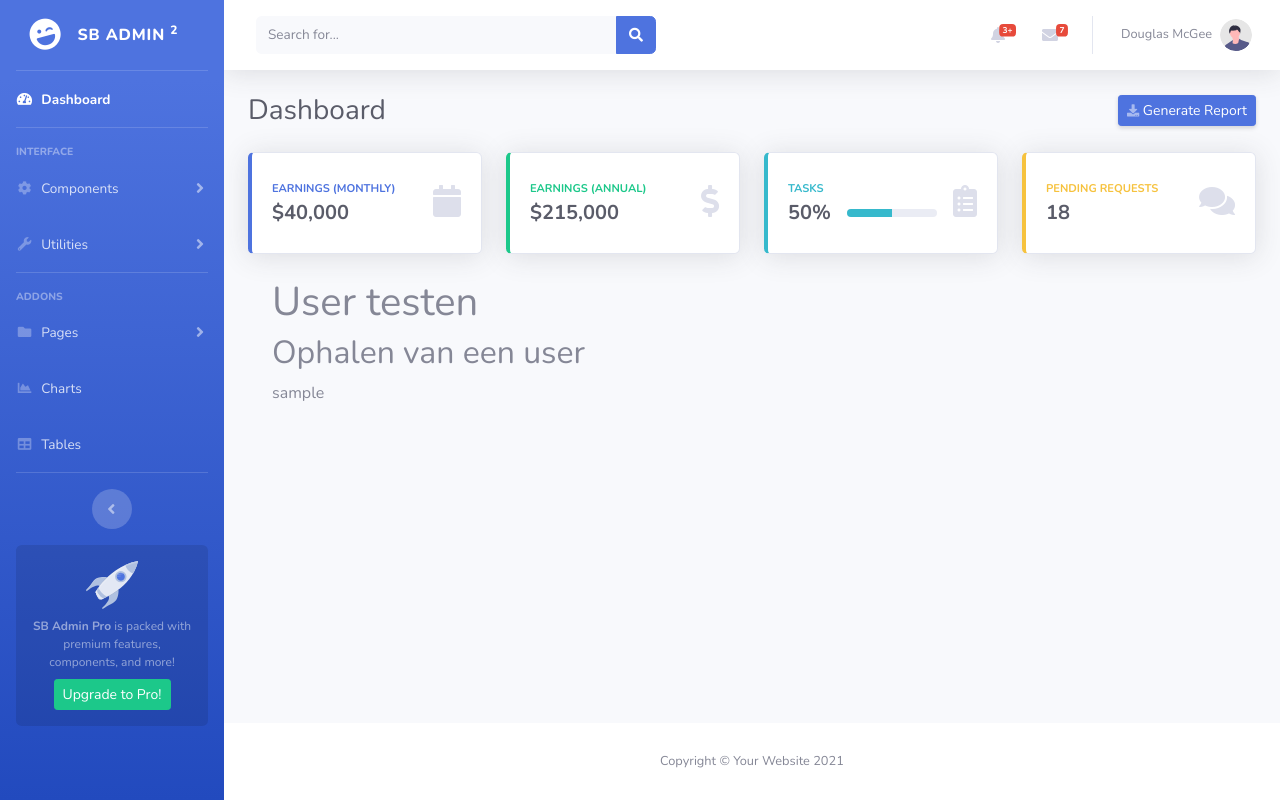
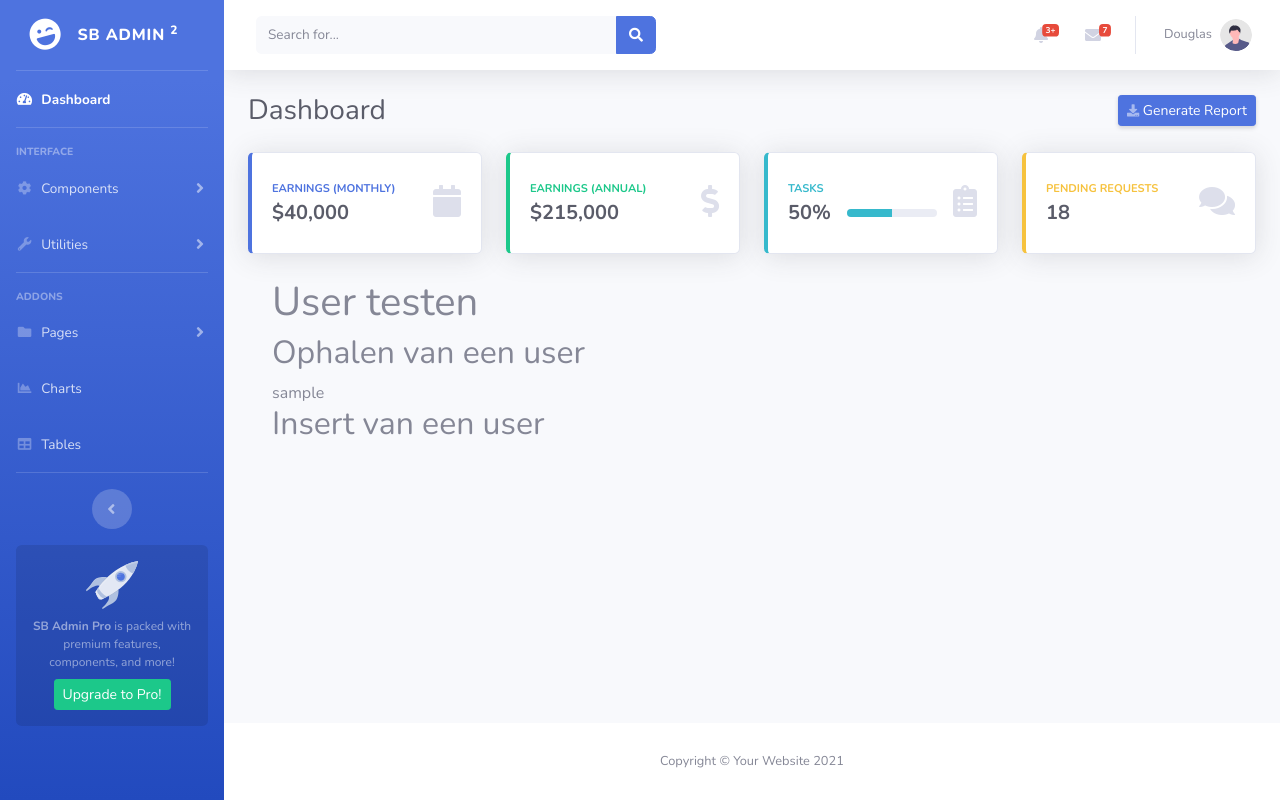
Before and after one commit to Neverlanders/blogoop2022, a PHP site: page /admin/index.php in a window 1280 px wide. Run offline with PHP 8.4, Linux system fonts and the light colour scheme; the visitor is signed in with stand-in values (Sample User, id 1); tables that the repository leaves empty or names only in its code hold one stand-in row (values such as "Sample post").

Commit message:
begin create user

```diff
--- a/admin/includes/Database.php
+++ b/admin/includes/Database.php
@@ -25,6 +25,10 @@
             $escaped_string = $this->connection->real_escape_string($string);
             return $escaped_string;
         }
+        public function the_insert_id(){
+            return mysqli_insert_id($this->connection);
+        }
+
         function __construct(){
             $this->open_db_connection();
         }
--- a/admin/includes/User.php
+++ b/admin/includes/User.php
@@ -53,6 +53,25 @@
 
             return !empty($the_result_array) ? array_shift($the_result_array) : false;
         }
+        /**CRUD**/
+        public function create(){
+            global $database;
+            $sql = "INSERT INTO users (username, password, first_name, last_name)";
+            $sql .= " VALUES ('";
+            $sql .= $database->escape_string($this->username) . "', '";
+            $sql .= $database->escape_string($this->password) . "', '";
+            $sql .= $database->escape_string($this->first_name) . "', '";
+            $sql .= $database->escape_string($this->last_name) . "')";
+
+            if($database->query($sql)){
+                $this->id = $database->the_insert_id();
+                return true;
+            }else{
+                return false;
+            }
+            $database->query($sql);
+
+        }
 
     }
 ?>
--- a/admin/includes/content-top.php
+++ b/admin/includes/content-top.php
@@ -176,7 +176,7 @@
                 <li class="nav-item dropdown no-arrow">
                     <a class="nav-link dropdown-toggle" href="#" id="userDropdown" role="button"
                        data-toggle="dropdown" aria-haspopup="true" aria-expanded="false">
-                        <span class="mr-2 d-none d-lg-inline text-gray-600 small">Douglas McGee</span>
+                        <span class="mr-2 d-none d-lg-inline text-gray-600 small">Douglas</span>
                         <img class="img-profile rounded-circle"
                              src="img/undraw_profile.svg">
                     </a>
@@ -196,7 +196,7 @@
                             Activity Log
                         </a>
                         <div class="dropdown-divider"></div>
-                        <a class="dropdown-item" href="#" data-toggle="modal" data-target="#logoutModal">
+                        <a class="dropdown-item" href="logout.php" data-toggle="modal" data-target="#logoutModal">
                             <i class="fas fa-sign-out-alt fa-sm fa-fw mr-2 text-gray-400"></i>
                             Logout
                         </a>
--- a/admin/includes/content.php
+++ b/admin/includes/content.php
@@ -10,7 +10,16 @@
                 $result = User::find_user_by_id(1);
                 echo $result->username;
             ?>
+            <h2>Insert van een user</h2>
+            <?php
+                $user = new User();
+                $user->username = "Sam";
+                $user->password = "123";
+                $user->first_name = "Sam";
+                $user->last_name = "Woef";
 
+                $user->create();
+            ?>
         </div>
     </div>
 </div>
--- a/admin/includes/footer.php
+++ b/admin/includes/footer.php
@@ -33,7 +33,7 @@
             <div class="modal-body">Select "Logout" below if you are ready to end your current session.</div>
             <div class="modal-footer">
                 <button class="btn btn-secondary" type="button" data-dismiss="modal">Cancel</button>
-                <a class="btn btn-primary" href="../login.php">Logout</a>
+                <a class="btn btn-primary" href="logout.php">Logout</a>
             </div>
         </div>
     </div>
--- a/admin/includes/header.php
+++ b/admin/includes/header.php
@@ -1,4 +1,7 @@
-<?php require_once("init.php"); ?>
+<?php
+require_once("init.php");
+ob_start();
+?>
 <!DOCTYPE html>
 <html lang="en">
 
--- /dev/null
+++ b/admin/logout.php
@@ -0,0 +1,5 @@
+<?php
+    require_once("includes/header.php");
+    $session->logout();
+    redirect('login2.php');
+?>
```
Also changed, not shown: admin/login2.php (+13 -2 lines).
